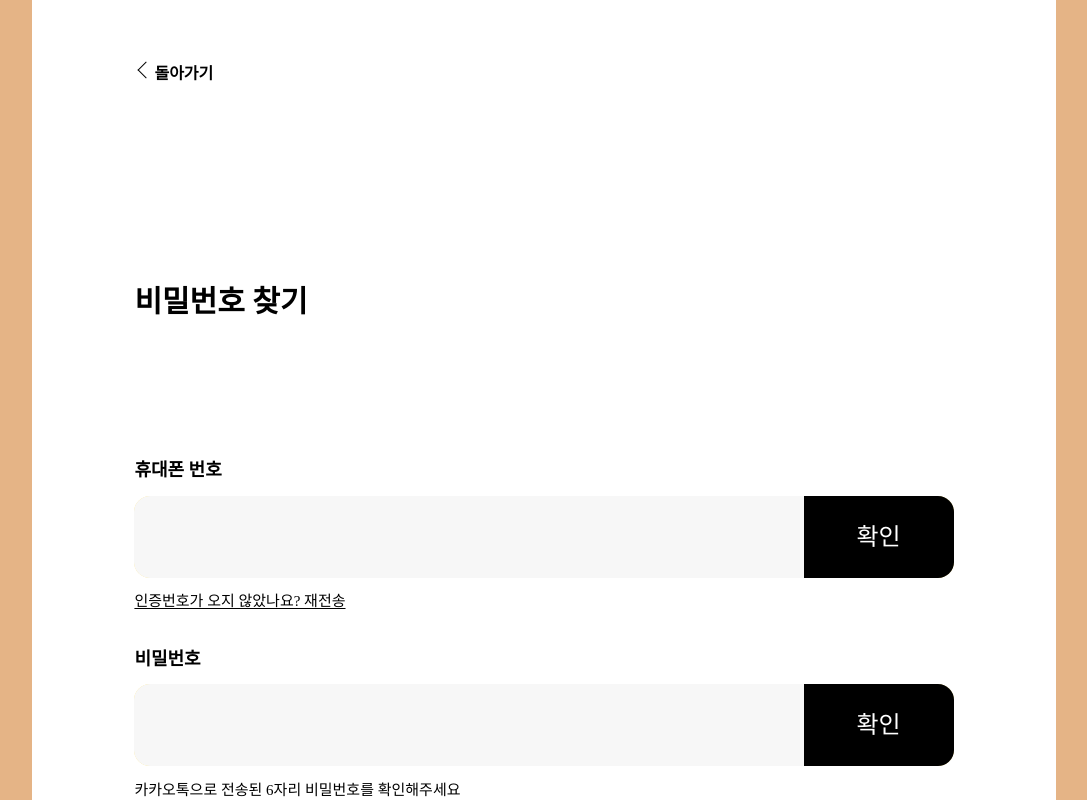
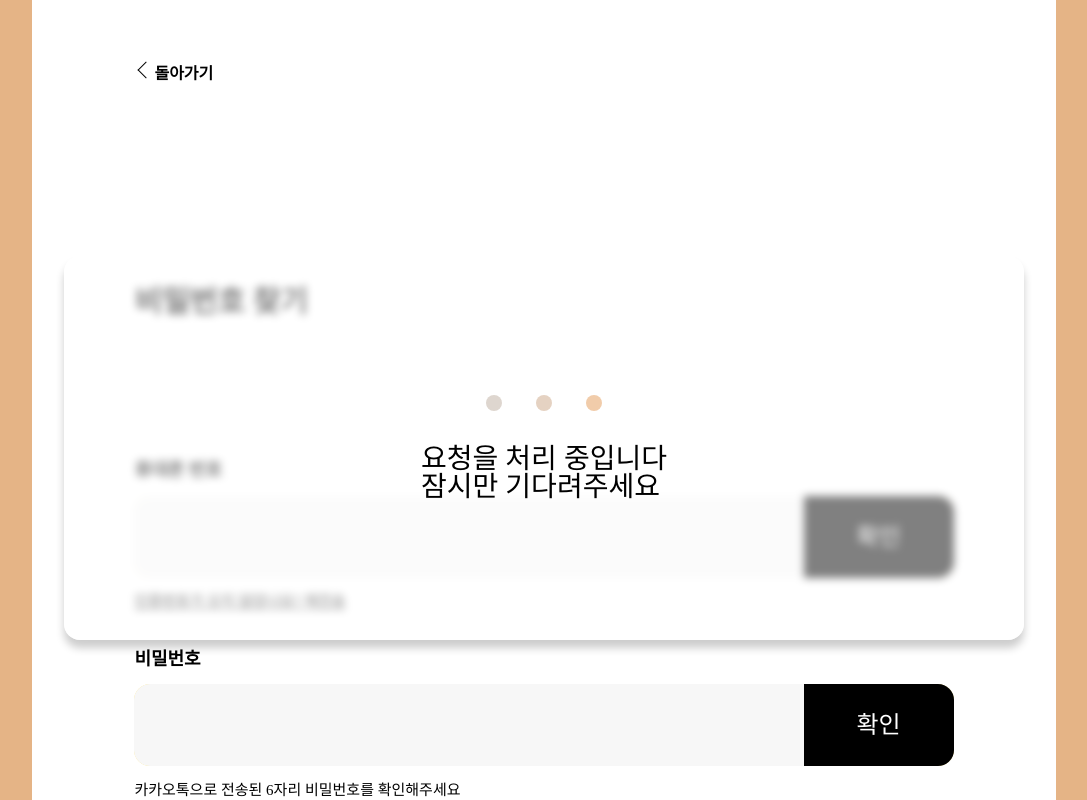
Before and after one commit to LeLu815/stamfee_front, a Next.js app in the folder stamfee/: page /findpassword in a window 1280 px wide. Shown: the top 800 px of the page, without its empty margins (96-1183 px from the left). Built offline with nearby package versions, Linux system fonts and the light colour scheme.

Commit message:
feat : 로그인 로딩 구현

```diff
--- a/stamfee/app/findpassword/page.tsx
+++ b/stamfee/app/findpassword/page.tsx
@@ -5,10 +5,12 @@ export const metadata: Metadata = {
 };
 
 import LoginSection from "@/components/page/loginSection";
+import Loading from "@/components/loading";
 
 export default function FindPasswordPage() {
   return (
     <div>
+      <Loading loadingStatus={true} />
       <div className="w-w80 mx-auto">
         <div className="aspect-[10/1] flex items-end">
           <div className="relative mb-px w-small-3 mobile-size:w-browser-2 tablet-size:w-browser-3 browser-size:w-browser-4 aspect-square">
--- /dev/null
+++ b/stamfee/app/styles.module.css
@@ -0,0 +1,26 @@
+.loader {
+  transition: all 0.4s;
+}
+
+.box-load1 {
+  background-color: rgba(255, 196, 143, 1);
+  animation: brighten 1.2s infinite;
+}
+
+.box-load2 {
+  background-color: rgba(255, 196, 143, 1);
+  animation: brighten 1.2s infinite;
+  animation-delay: 0.2s;
+}
+
+.box-load3 {
+  background-color: rgba(255, 196, 143, 1);
+  animation: brighten 1.2s infinite;
+  animation-delay: 0.4s;
+}
+
+@keyframes brighten {
+  100% {
+    background-color: rgba(217, 217, 217, 1);
+  }
+}
--- /dev/null
+++ b/stamfee/components/loading.tsx
@@ -0,0 +1,50 @@
+"use client";
+
+import { useEffect } from "react";
+
+import styles from "../app/styles.module.css";
+
+export default function Loading(props: { loadingStatus: boolean }) {
+  useEffect(() => {
+    document.body.style.cssText = `
+      position: fixed;
+      top: -${window.scrollY}px;
+      overflow-y: scroll;
+      width: 100%;`;
+    return () => {
+      const scrollY = document.body.style.top;
+      document.body.style.cssText = "";
+      window.scrollTo(0, parseInt(scrollY || "0", 10) * -1);
+    };
+  }, []);
+
+  return (
+    <div
+      className={`fixed top-0 left-0 right-0 bottom-0 ${
+        !props.loadingStatus && "hidden"
+      }`}
+    >
+      <div className="backdrop-blur-4 min-w-44 rounded-md mobile-size:rounded-lg tablet-size:rounded-xl browser-size:rounded-2xl shadow-browser bg-myColor-loadingBg w-w75 aspect-5/2 m-auto mt-m20 flex justify-center items-center flex-col gap-gap9">
+        <div className={`${styles.loader} flex justify-center gap-gap7 w-w50`}>
+          <div
+            className={`${styles["box-load1"]} bg-myColor-loadingBtn rounded-full  w-1 h-1 mobile-size:w-2 mobile-size:h-2 tablet-size:w-3 tablet-size:h-3 browser-size:w-4 browser-size:h-4`}
+          ></div>
+          <div
+            className={`${styles["box-load2"]} bg-myColor-loadingBtn rounded-full  w-1 h-1 mobile-size:w-2 mobile-size:h-2 tablet-size:w-3 tablet-size:h-3 browser-size:w-4 browser-size:h-4`}
+          ></div>
+          <div
+            className={`${styles["box-load3"]} bg-myColor-loadingBtn rounded-full  w-1 h-1 mobile-size:w-2 mobile-size:h-2 tablet-size:w-3 tablet-size:h-3 browser-size:w-4 browser-size:h-4`}
+          ></div>
+        </div>
+        <div className="flex flex-col">
+          <span className="text-small-2 mobile-size:text-mobile-1 tablet-size:text-browser-4 browser-size:text-big-3">
+            요청을 처리 중입니다
+          </span>
+          <span className="text-small-2 mobile-size:text-mobile-1 tablet-size:text-browser-4 browser-size:text-big-3">
+            잠시만 기다려주세요
+          </span>
+        </div>
+      </div>
+    </div>
+  );
+}
--- a/stamfee/tailwind.config.ts
+++ b/stamfee/tailwind.config.ts
@@ -40,7 +40,9 @@ const config: Config = {
           coffee: "#E5B486",
           loginInfo: "rgba(31, 31, 31, 0.8)",
           loginInput: "rgba(247, 247, 247, 1)",
-          loginInputBorder: "",
+          loadingBg: "rgba(255, 255, 255, 0.5)",
+          loadingBtn: "rgba(217, 217, 217, 1)",
+          loadingBtnFill: "rgba(255, 196, 143, 1)",
         },
       },
       width: {
@@ -134,11 +136,13 @@ const config: Config = {
         mobile: "0px 4px 4px 0px rgba(0, 0, 0, 0.2)",
         tablet: "0px 6px 6px 0px rgba(0, 0, 0, 0.2)",
         browser: "0px 8px 8px 0px rgba(0, 0, 0, 0.2)",
+        loading: "0px 4px 8px 0px rgba(0, 0, 0, 0.25)",
       },
       aspectRatio: {
         "5/1": "5 / 1",
         "4/1": "4 / 1",
         "3/1": "3 / 1",
+        "5/2": "5 / 2",
         "7/1": "7 / 1",
         "7/2": "7 / 2",
         "6/5": "6 / 5",
@@ -152,6 +156,8 @@ const config: Config = {
         gap2: "2%",
         gap3: "3%",
         gap5: "5%",
+        gap7: "7%",
+        gap9: "9%",
       },
       rotate: {
         225: "225deg",
@@ -160,6 +166,9 @@ const config: Config = {
       letterSpacing: {
         wwww: "0.3rem",
       },
+      backdropBlur: {
+        4: "4px",
+      },
     },
   },
   plugins: [],
```
